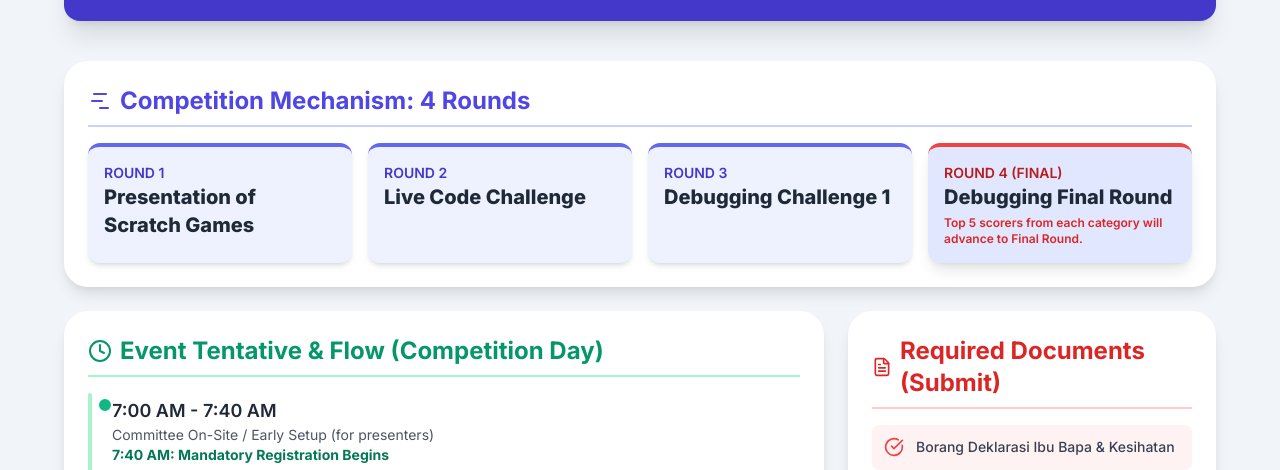
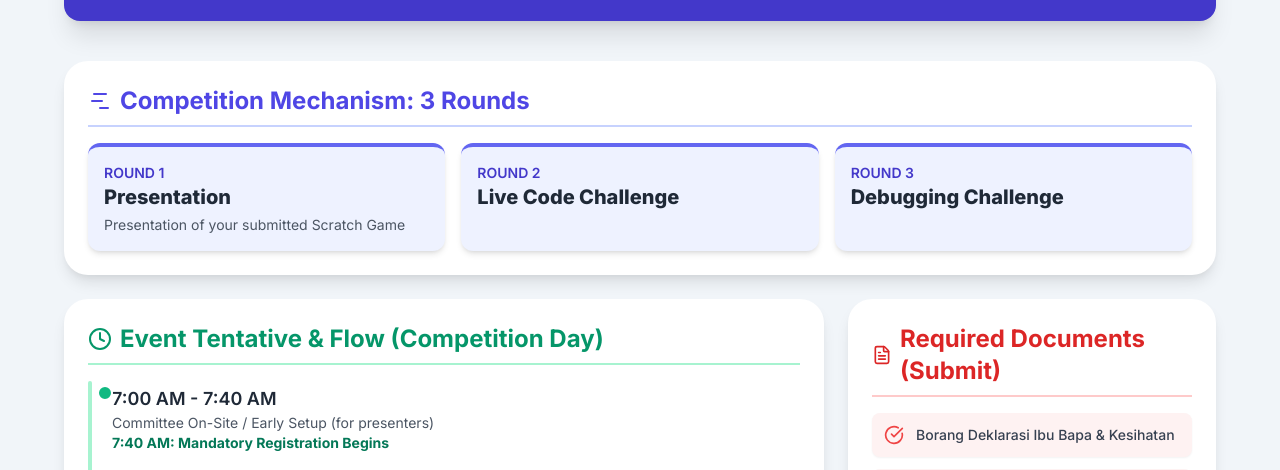
Before and after one commit to savagelove0315/scratchathonfinal, a plain HTML site: page index.html in a window 1280 px wide. Shown: the part 225-695 px from the top of the page. Drawn offline with nearby package versions, Linux system fonts and the light colour scheme.

Commit message:
Update index.html

```diff
--- a/index.html
+++ b/index.html
@@ -49,13 +49,14 @@
             <!-- 1. Competition Mechanism (Rounds) -->
             <section class="lg:col-span-3 infographic-card">
                 <h2 class="text-2xl font-bold text-indigo-600 mb-4 border-b-2 border-indigo-200 pb-2 flex items-center">
-                    <span data-lucide="gantt-chart" class="mr-2"></span>Competition Mechanism: 4 Rounds
+                    <span data-lucide="gantt-chart" class="mr-2"></span>Competition Mechanism: 3 Rounds
                 </h2>
-                <div class="grid grid-cols-1 sm:grid-cols-2 lg:grid-cols-4 gap-4">
+                <div class="grid grid-cols-1 sm:grid-cols-2 lg:grid-cols-3 gap-4">
 
                     <div class="p-4 bg-indigo-50 rounded-xl border-t-4 border-indigo-500 shadow-md">
                         <p class="text-sm font-semibold text-indigo-700">ROUND 1</p>
-                        <h3 class="text-xl font-extrabold text-gray-800">Presentation of Scratch Games</h3>
+                        <h3 class="text-xl font-extrabold text-gray-800">Presentation</h3>
+                        <p class="text-sm text-gray-600 mt-1">Presentation of your submitted Scratch Game</p>
                     </div>
 
                     <div class="p-4 bg-indigo-50 rounded-xl border-t-4 border-indigo-500 shadow-md">
@@ -63,15 +64,10 @@
                         <h3 class="text-xl font-extrabold text-gray-800">Live Code Challenge</h3>
                     </div>
 
+                    <!-- Updated Round 3 name -->
                     <div class="p-4 bg-indigo-50 rounded-xl border-t-4 border-indigo-500 shadow-md">
                         <p class="text-sm font-semibold text-indigo-700">ROUND 3</p>
-                        <h3 class="text-xl font-extrabold text-gray-800">Debugging Challenge 1</h3>
-                    </div>
-
-                    <div class="p-4 bg-indigo-100 rounded-xl border-t-4 border-red-500 shadow-lg">
-                        <p class="text-sm font-semibold text-red-700">ROUND 4 (FINAL)</p>
-                        <h3 class="text-xl font-extrabold text-gray-800">Debugging Final Round</h3>
-                        <p class="text-xs text-red-600 mt-1 font-semibold">Top 5 scorers from each category will advance to Final Round.</p>
+                        <h3 class="text-xl font-extrabold text-gray-800">Debugging Challenge</h3>
                     </div>
                 </div>
             </section>
```
